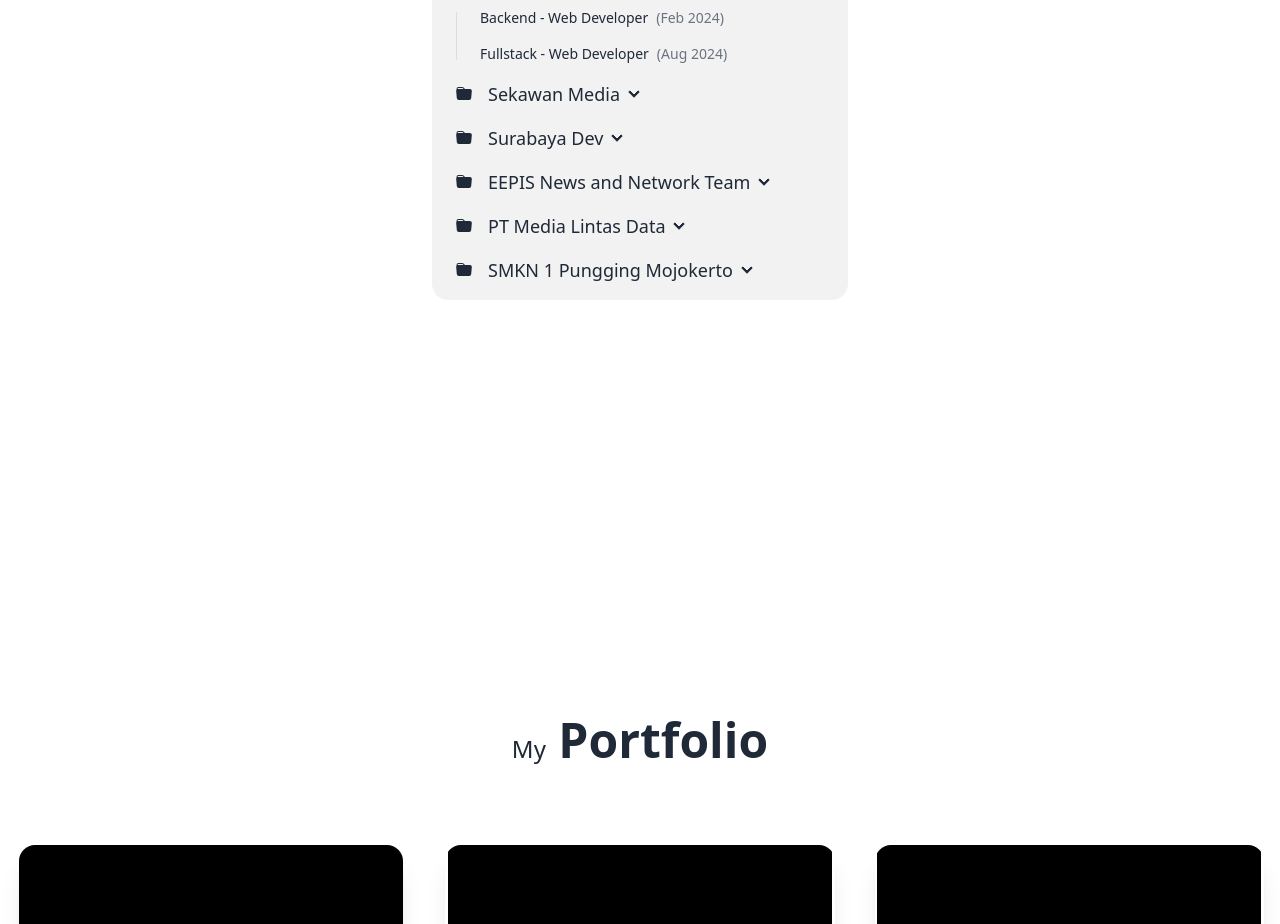
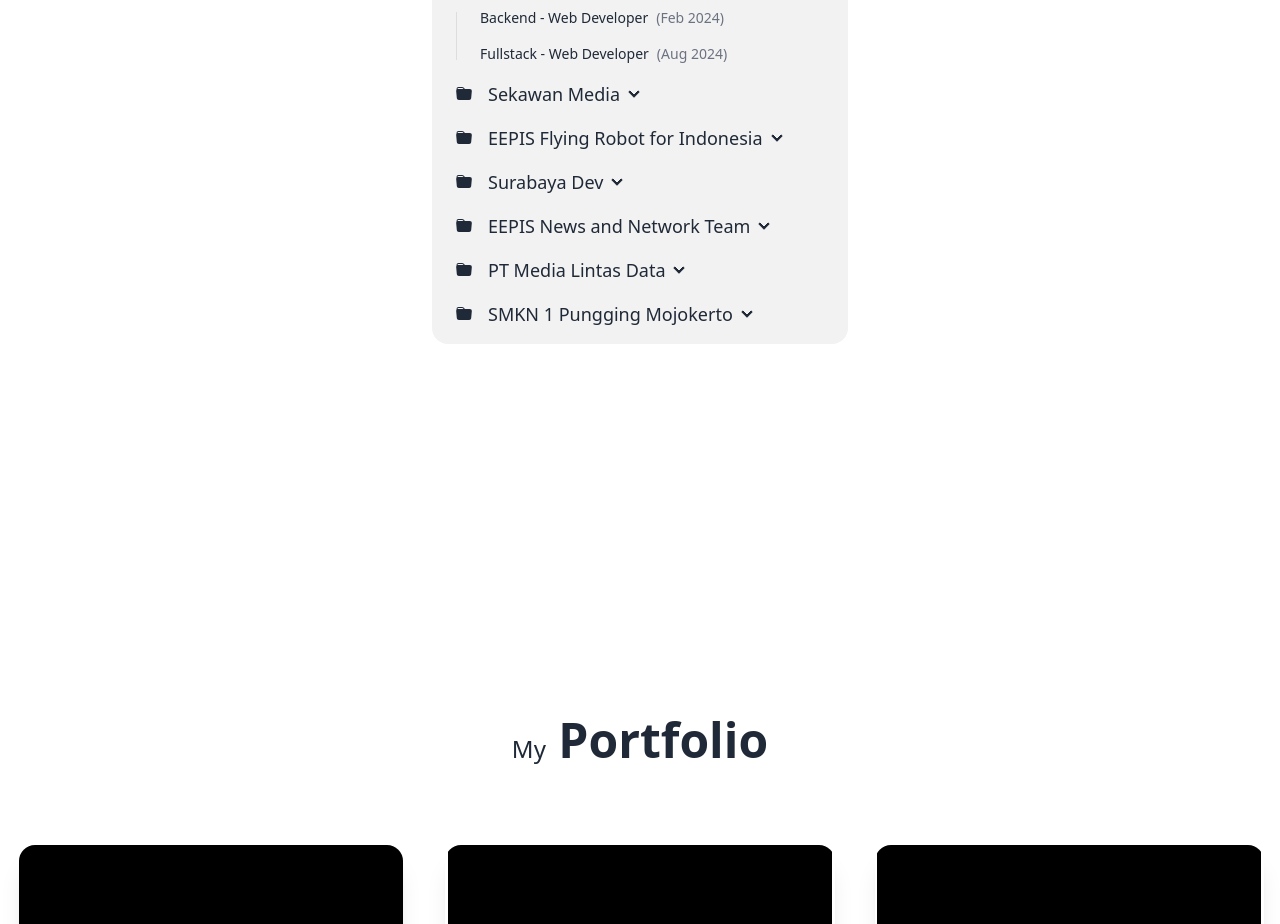
Before and after one commit to ktyudha/cv-ktyudha, a React (Vite) app: page / in a window 1280 px wide. Shown: the part 980-1904 px from the top of the page. Built offline with nearby package versions, Linux system fonts and the light colour scheme.

Commit message:
update experience

```diff
--- a/src/constant/utils.ts
+++ b/src/constant/utils.ts
@@ -91,6 +91,10 @@
     position: [{ job: "Fullstack - Web Developer", date: "Apr - May 2024" }],
   },
   {
+    company: "EEPIS Flying Robot for Indonesia",
+    position: [{ job: "Software Engineer", date: "Apr - Sep 2023" }],
+  },
+  {
     company: "Surabaya Dev",
     position: [{ job: "Software Engineer", date: "Feb - Dec 2023" }],
   },
```
